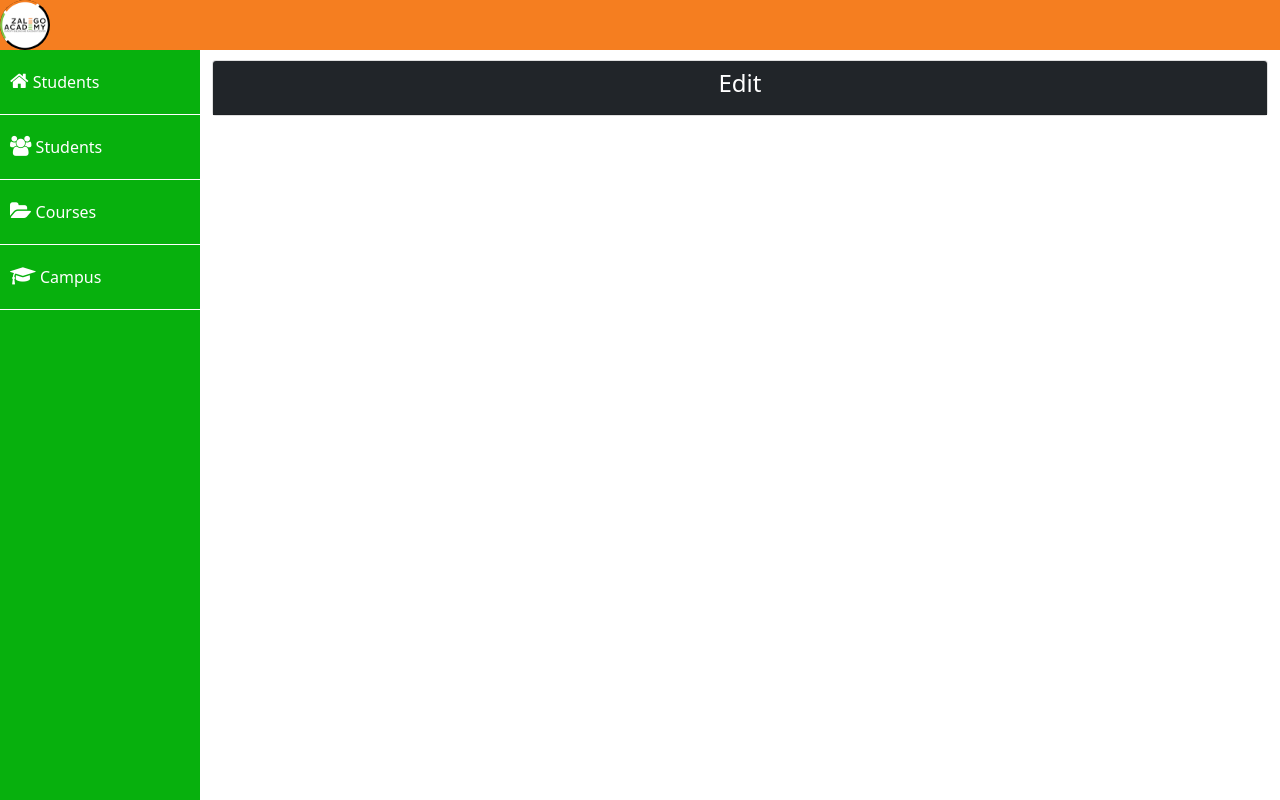
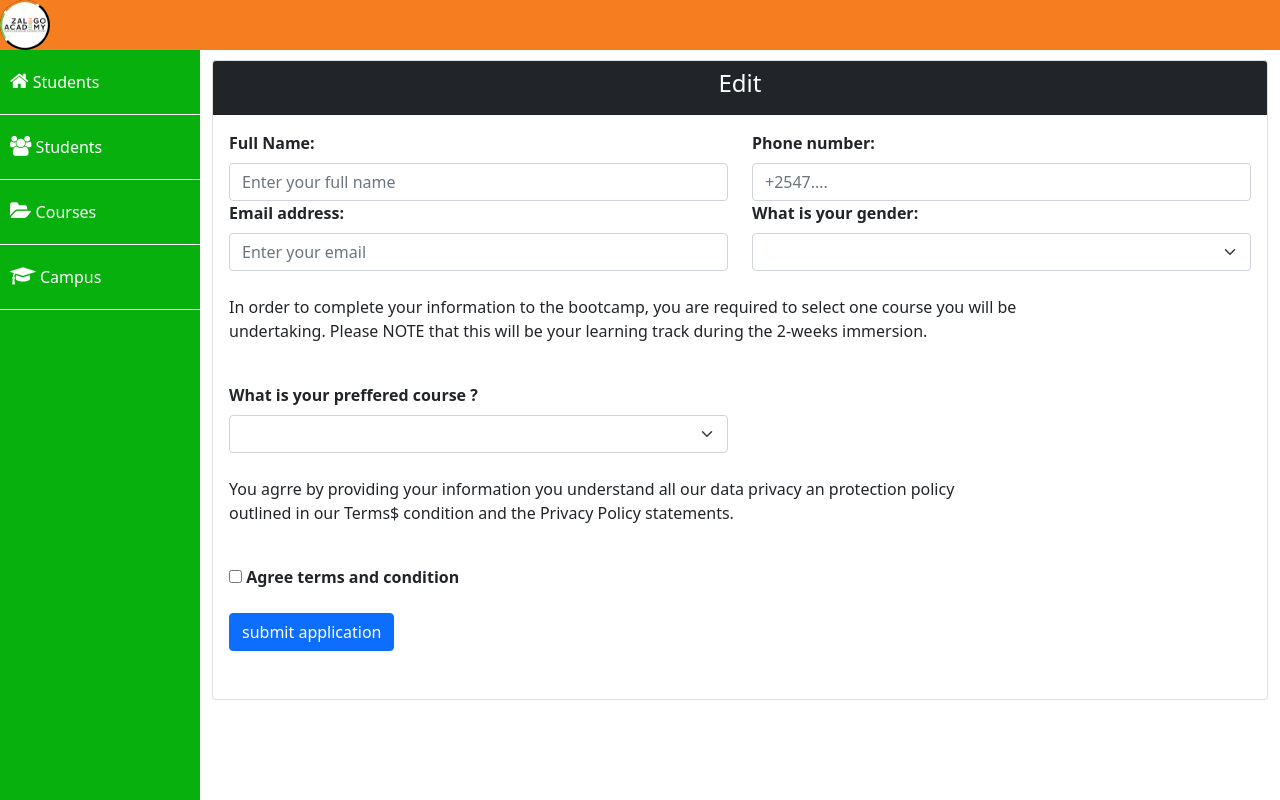
Before and after one commit to CreedSmiky/admindashboard, a PHP site: page /edit-enrollment.php?id=1 in a window 1280 px wide. Run offline with PHP 8.4, Linux system fonts and the light colour scheme; data that the repository does not hold is empty.

Commit message:
updates on edit-enrollment edit options

```diff
--- a/edit-enrollment.php
+++ b/edit-enrollment.php
@@ -12,6 +12,10 @@
 
     {
         $fullname=$fetchStudent['fullname'];
+        $phonenumber=$fetchStudent['phonenumber'];
+        $email=$fetchStudent['email'];
+        $gender= $fetchStudent['gender'];
+        $course= $fetchStudent['course'];
 
     }
 ?>
@@ -31,8 +35,73 @@
             <div class="row">
                 <div class="col-lg-12">
                     <div class="card">
-                        <div class="card-header bg-dark text-white text-center">
-                            <h4>Edit  <?php echo $fullname ?></h4>
+                            <div class="card-header bg-dark text-white text-center">
+                                <h4>Edit  <?php echo $fullname ?></h4>
+                            </div>
+                        <div class="card-body">
+                            <form action="edit-enrollment.php" method="POST">
+                                <div class="row">
+                                    <div class="col-lg-6">
+                                        <label for="full name" class="form-label"><b>Full Name:</b></label>
+                                        <input type="text" class="form-control" id="full name" placeholder="Enter your full name" name="fullname" value="<?php echo $fullname ?>">
+                                    </div>
+                                    <div class="col-lg-6">
+                                        <label for="phone" class="form-label"><b>Phone number:</b></label>
+                                        <input type="tel" class="form-control" id="phone" placeholder="+2547...." name="phone" value="<?php echo $phonenumber ?>">
+                                    </div>
+                                </div>
+
+                                <div class="row">
+                                    <div class="col-lg-6">
+                                        <label for="email" class="form-label"><b>Email address:</b></label>
+                                        <input type="email" class="form-control" id="email" placeholder="Enter your email" name="email" value="<?php echo $email?>">
+                                    </div>
+                                    <div class="col-lg-6">
+                                        <label for="gender" class="form-label"><b>What is your gender:</b></label>
+                                        <select class="form-select" aria-label="Default select example" name="gender">
+                                            <option><?php echo $gender ?></option>
+                                            <option value="Male">Male</option>
+                                            <option value="Female">Female</option>
+                                        </select>
+                                    </div>
+                                </div>
+                                <br>
+                                <div class="row">
+                                    <div class="col-lg-12">
+                                    <p>In order to complete your information to the bootcamp, you are required to select one course you will be<br>undertaking. Please NOTE that this will be your learning track during the 2-weeks immersion.</p>
+                                    </div>
+                                </div>
+                                <br>
+                                <div class="row">
+                                    <div class="col-lg-6">
+                                        <label for="course" class="form-label"><b>What is your preffered course ?</b></label>
+                                        <select class="form-select" aria-label="Default select example" name="course">
+                                            <option><?php echo $course ?></option>
+                                            <option value="Web development">Web development</option>
+                                            <option value="Cyber security">Cyber security</option>
+                                        </select>
+                                    </div>
+
+                                </div>
+                                <br>
+                                <div class="row">
+                                    <div class="col-lg-12">
+                                        <p>You agrre by providing your information you understand all our data privacy an protection policy<br>outlined in our Terms$ condition and the Privacy Policy statements.</p>
+                                    </div>
+                                </div>
+                                <br>
+                                <div class="row">
+                                    <div class="col-lg-12">
+                                        <input type="checkbox" id="checkbox">
+                                        <label for="checkbox"><b>Agree terms and condition</b></label>
+
+                                    </div>
+                                </div>
+                                <br>
+                                <button type="submit" name="Submitbutton" class="btn btn-primary mb-3">submit application</button>
+                            </form>
+
+
                         </div>
                     </div>
                 </div>
```
